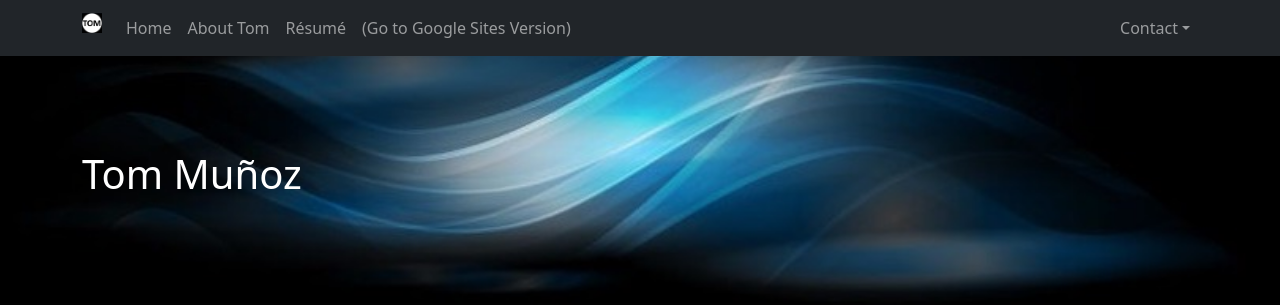
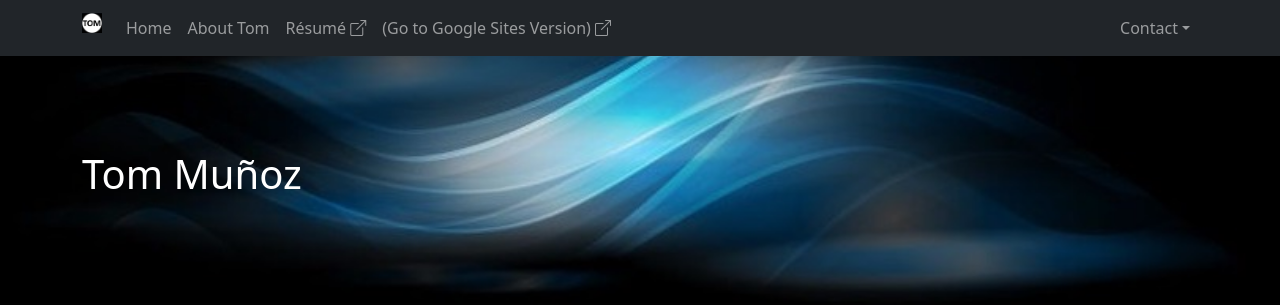
Before and after one commit to tomunoz/django3-personal-portfolio, a Django app: page /blog/ in a window 1280 px wide. Shown: the top 305 px of the page. Run offline with Django 3.2, Linux system fonts and the light colour scheme; data comes from the database, SQL or seed files in the repository; some libraries are stand-ins or nearby versions.

Commit message:
added icon for external link in navbar items in base.html.

```diff
--- a/portfolio/templates/portfolio/base.html
+++ b/portfolio/templates/portfolio/base.html
@@ -49,10 +49,10 @@
                     </li>
                     <li class="nav-item {% block about-class %}{% endblock %}"><a class="nav-link" href="{% url 'about:about' %}">About Tom</a></li>
                     <li class="nav-item"><a class="nav-link" href="{% static 'portfolio/resume.pdf' %}"
-                            target='_blank'>Résumé</a></li>
+                            target='_blank'>Résumé <i class="bi bi-box-arrow-up-right"></i></a></li>
                     <!-- <li class="nav-item"><a class="nav-link" href="{% url 'blog:all_blogs' %}">Blogs</a></li> -->
                     <li class="nav-item"><a class="nav-link" href="https://www.tomomunoz.com" target="_blank">(Go to
-                            Google Sites Version)</a></li>
+                            Google Sites Version) <i class="bi bi-box-arrow-up-right"></i></a></li>
                 </ul>
                 <div class="navbar-nav me-right mb-2 mb-lg-0">
                     <li class="nav-item dropdown">
```
